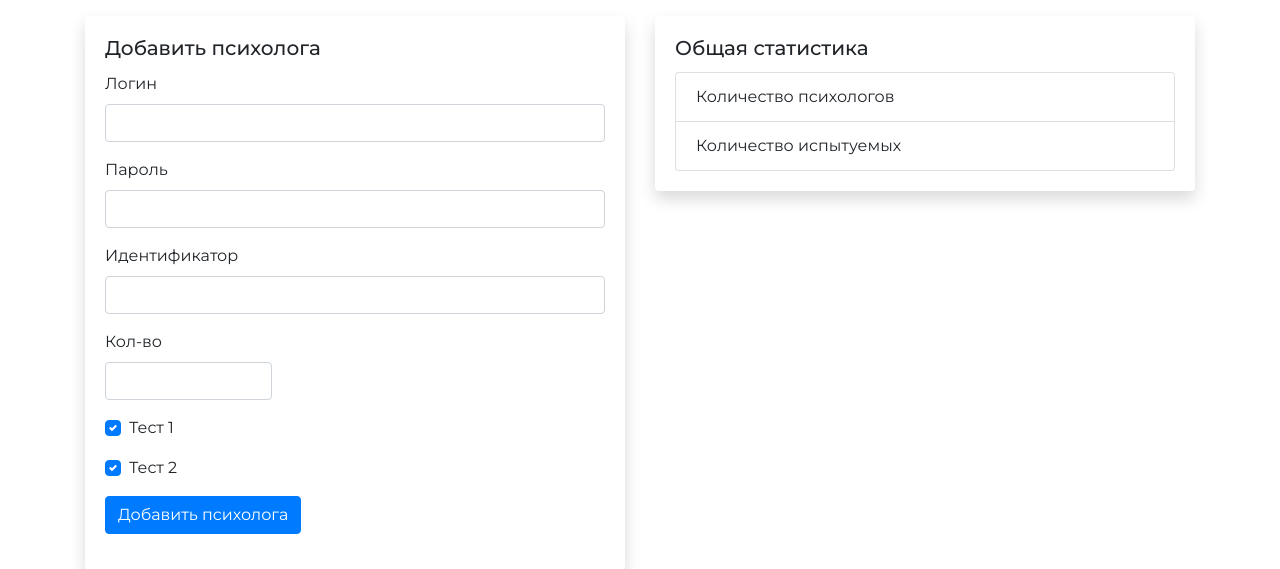
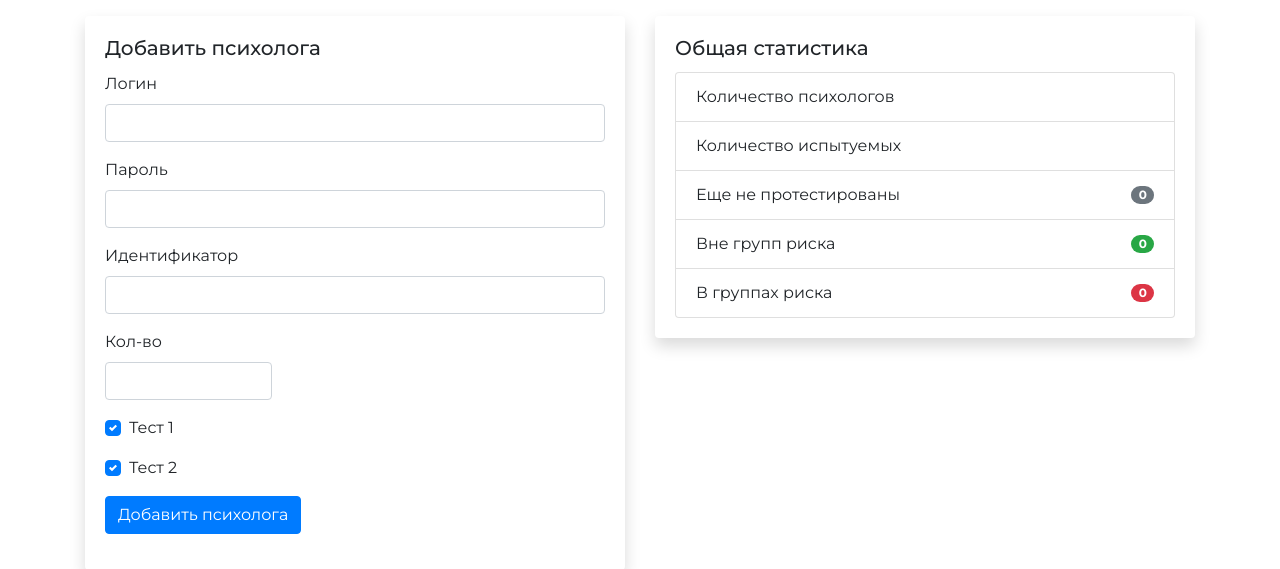
Before and after one commit to Faralaks/PsyTest, a Flask app: template application/templates/admin.html in a window 1280 px wide. Shown: the part 56-625 px from the top of the page. Run offline with Flask 2, Linux system fonts and the light colour scheme; the template is opened without the code that fills it, so the values that code supplies are empty; some libraries are stand-ins or nearby versions.

Commit message:
В карточках статистики теперь цыфры подсвечены в соответствии стем, что они представляю

```diff
--- a/application/templates/admin.html
+++ b/application/templates/admin.html
@@ -63,11 +63,23 @@
                     <ul class="list-group">
                         <li class="list-group-item d-flex justify-content-between align-items-center">
                             Количество психологов
-                            <span class="badge badge-primary badge-pill">{{ counters['psy_count'] }}</span>
+                            <span class="badge badge-Light badge-pill">{{ counters['psy_count'] }}</span>
                         </li>
                         <li class="list-group-item d-flex justify-content-between align-items-center">
                             Количество испытуемых
-                            <span class="badge badge-primary badge-pill">{{ counters['testee_count'] }}</span>
+                            <span class="badge badge-Light badge-pill">{{ counters['testee_count'] }}</span>
+                        </li>
+                        <li class="list-group-item d-flex justify-content-between align-items-center">
+                            Еще не протестированы
+                            <span class="badge badge-secondary badge-pill">0</span>
+                        </li>
+                        <li class="list-group-item d-flex justify-content-between align-items-center">
+                            Вне групп риска
+                            <span class="badge badge-success badge-pill">0</span>
+                        </li>
+                        <li class="list-group-item d-flex justify-content-between align-items-center">
+                            В группах риска
+                            <span class="badge badge-danger badge-pill">0</span>
                         </li>
                     </ul>
                 </div>
```
Also changed, not shown: application/templates/grade.html (+4 -8 lines), application/templates/psy.html (+4 -8 lines), application/templates/psy_info.html (+4 -8 lines).
